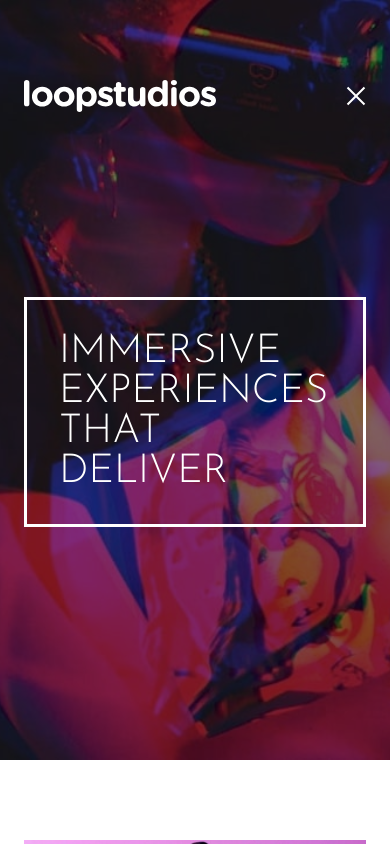
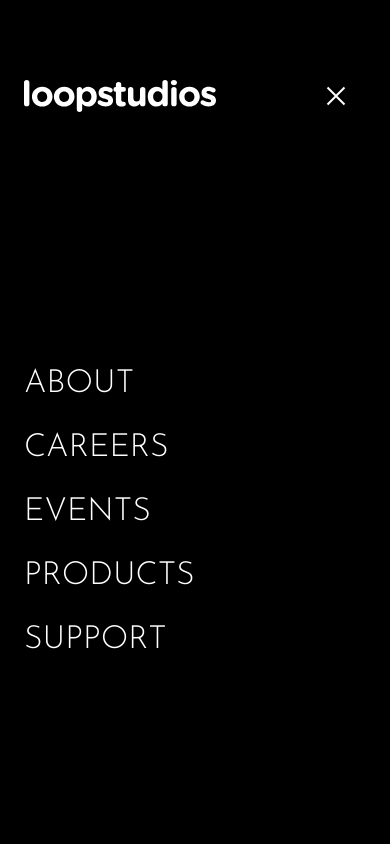
Before and after one commit to PetteriHavia/FrontendMentor, a React (Vite) app in the folder loopstudio-landing-page/: page / in a window 390 px wide. Both pictures are taken after a click on the picture 354 px from the left and 96 px from the top of the page. Shown: the top 844 px of the page. Built offline with nearby package versions, Linux system fonts and the light colour scheme.

Commit message:
responsive navigation menu styling

```diff
--- a/loopstudio-landing-page/src/components/Hero.jsx
+++ b/loopstudio-landing-page/src/components/Hero.jsx
@@ -6,9 +6,9 @@ const Hero = () => {
     <header className="hero">
       <div className="container">
         <Navigation menu={"main-menu"} />
-        <div className="hero-heading">
-          <h1>IMMERSIVE EXPERIENCES THAT DELIVER</h1>
-        </div>
+      </div>
+      <div className="hero-heading container">
+        <h1>IMMERSIVE EXPERIENCES THAT DELIVER</h1>
       </div>
     </header>
   )
--- a/loopstudio-landing-page/src/components/Navigation.jsx
+++ b/loopstudio-landing-page/src/components/Navigation.jsx
@@ -6,18 +6,31 @@ import { useState } from 'react'
 const Navigation = ({ menu }) => {
   const [isOpen, setIsOpen] = useState(false);
 
+  const openMenu = () => {
+    if (!isOpen) {
+      setIsOpen(true)
+      document.body.style.overflow = "hidden";
+    } else {
+      setIsOpen(false)
+      document.body.style.overflow = "auto";
+    }
+  }
+
   return (
+    <>
       <nav className="nav-reusable">
         <img src={logo} alt="loopstudio logo" />
-      <ul>
+        <ul className={isOpen ? "vertical-menu" : "horizontal-menu"}>
           <li><a href="#">About</a></li>
           <li><a href="#">Careers</a></li>
           <li><a href="#">Events</a></li>
           <li><a href="#">Products</a></li>
           <li><a href="#">Support</a></li>
         </ul>
-      {menu !== "main-menu" ? null : (<img src={isOpen ? close : open} className="menu-icon" alt="menu" onClick={() => setIsOpen(!isOpen)} />)}
+        {menu !== "main-menu" ? null : (<img src={isOpen ? close : open} className="menu-icon" alt="menu" onClick={openMenu} />)}
       </nav>
+      {isOpen && <div className="overlay" onClick={openMenu}></div>}
+    </>
   )
 }
 
--- a/loopstudio-landing-page/src/styles/global-styles.scss
+++ b/loopstudio-landing-page/src/styles/global-styles.scss
@@ -31,6 +31,7 @@ body {
   display: flex;
   justify-content: space-between;
   align-items: center;
+  position: relative;
 
   ul {
     display: flex;
--- a/loopstudio-landing-page/src/styles/hero.scss
+++ b/loopstudio-landing-page/src/styles/hero.scss
@@ -5,19 +5,20 @@
     no-repeat;
   background-blend-mode: darken;
   background-size: cover;
+  position: relative;
 
-  > .container {
-    height: 100%;
+  img {
+    z-index: 800;
   }
 }
 
 .hero-heading {
-  max-width: 800px;
   height: 100%;
   display: flex;
   align-items: center;
 
   h1 {
+    max-width: 800px;
     color: $white;
     font-family: $josefin;
     font-weight: 300;
@@ -30,6 +31,15 @@
 .menu-icon {
   display: none;
 }
+.overlay {
+  position: fixed;
+  top: 0;
+  left: 0;
+  width: 100%;
+  height: 100%;
+  background-color: $black;
+  z-index: 500;
+}
 
 @media (max-width: 992px) {
   .hero {
@@ -38,7 +48,7 @@
 }
 
 @media (max-width: 768px) {
-  .hero > .container > .nav-reusable > ul {
+  .hero > .container > .nav-reusable > .horizontal-menu {
     display: none;
   }
 
@@ -49,8 +59,28 @@
     }
   }
 
+  .nav-reusable .vertical-menu {
+    position: absolute;
+    top: 0;
+    transform: translateY(100%);
+    z-index: 1000;
+    flex-direction: column;
+
+    li > a {
+      font-size: 2rem;
+      font-family: $josefin;
+      font-weight: 300;
+      text-transform: uppercase;
+    }
+  }
+
   .menu-icon {
     display: block;
+    position: absolute;
+    top: 16px;
+    transform: translateY(-50%);
+    right: 20px;
+    cursor: pointer;
   }
 }
 
```
Lines whose indentation alone changed are shown as unchanged.
